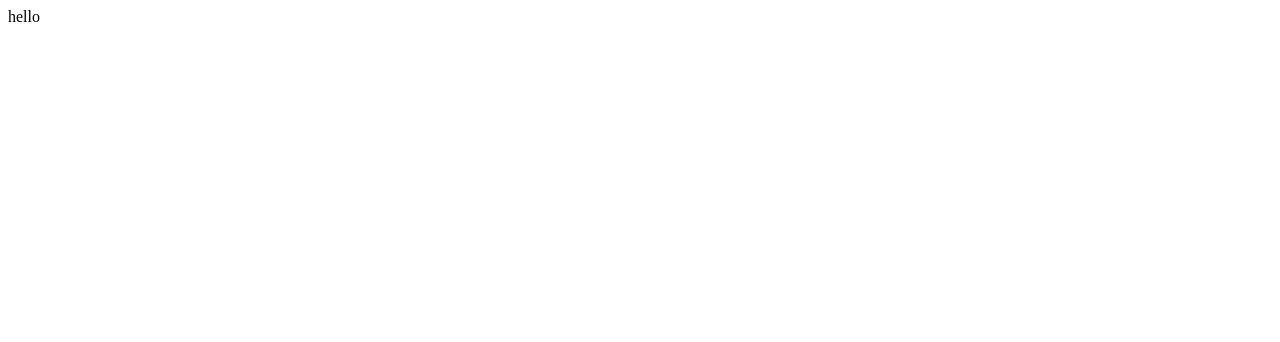
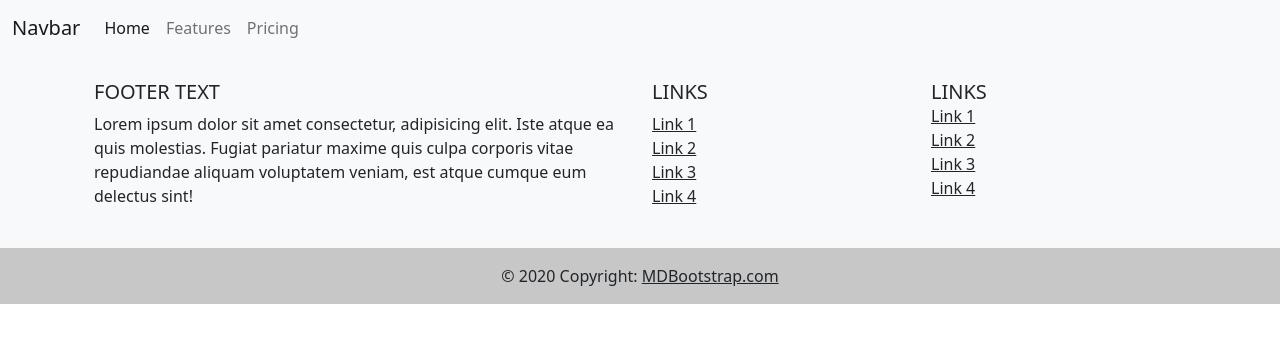
Before and after one commit to pdychinco/Hack-the-Break-2022-ByteBreak, a plain HTML site: page index.html in a window 1280 px wide. Drawn offline with nearby package versions, Linux system fonts and the light colour scheme.

Commit message:
added template for nav and footer

```diff
--- a/index.html
+++ b/index.html
@@ -1 +1,61 @@
-hello
+<!DOCTYPE html>
+<html lang="en">
+
+<head>
+  <title>Hack The Break 2022</title>
+  <meta name="Template" content="Item Recall Project">
+
+  <!------------------------>
+  <!-- Required meta tags -->
+  <!------------------------>
+  <meta charset="utf-8">
+  <meta name="viewport" content="width=device-width, initial-scale=1">
+
+  <!------------------------------------------>
+  <!-- Bootstrap Library CSS JS CDN go here -->
+  <!------------------------------------------>
+  <link href="https://cdn.jsdelivr.net/npm/bootstrap@5.0.2/dist/css/bootstrap.min.css" rel="stylesheet"
+    integrity="sha384-EVSTQN3/azprG1Anm3QDgpJLIm9Nao0Yz1ztcQTwFspd3yD65VohhpuuCOmLASjC" crossorigin="anonymous">
+  <script src="https://cdn.jsdelivr.net/npm/bootstrap@5.0.2/dist/js/bootstrap.bundle.min.js"
+    integrity="sha384-MrcW6ZMFYlzcLA8Nl+NtUVF0sA7MsXsP1UyJoMp4YLEuNSfAP+JcXn/tWtIaxVXM" crossorigin="anonymous">
+  </script>
+
+  <!-------------------------------------------------------->
+  <!-- Firebase 8 Library related CSS, JS, JQuery go here -->
+  <!-------------------------------------------------------->
+  <script src="https://ajax.googleapis.com/ajax/libs/jquery/3.5.1/jquery.min.js"></script>
+  <script src="https://www.gstatic.com/firebasejs/8.10.0/firebase-app.js"></script>
+  <script src="https://www.gstatic.com/firebasejs/8.10.0/firebase-firestore.js"></script>
+  <script src="https://www.gstatic.com/firebasejs/8.10.0/firebase-auth.js"></script>
+  <script src="https://www.gstatic.com/firebasejs/ui/4.8.1/firebase-ui-auth.js"></script>
+  <link type="text/css" rel="stylesheet" href="https://www.gstatic.com/firebasejs/ui/4.8.1/firebase-ui-auth.css" />
+
+  <!-------------------------------------------->
+  <!-- Other libraries and styles of your own -->
+  <!-------------------------------------------->
+  <link type="text/css" href="./styles/style.css">
+</head>
+
+<body>
+  <!---------------------------------------------->
+  <!---------- Navigation Bar goes here ---------->
+  <!---------------------------------------------->
+  <nav id="navbarPlaceholder"></nav>
+
+  <!---------------------------------------------->
+  <!-------- Welcome Jumbotron goes here --------->
+  <!---------------------------------------------->
+
+
+  <!---------------------------------------------->
+  <!-------------- Footer goes here -------------->
+  <!---------------------------------------------->
+  <nav id="footerPlaceholder"></nav>
+
+  <!---------------------------------------------->
+  <!--- Your own JavaScript functions go here ---->
+  <!---------------------------------------------->
+  <script src="./scripts/skeleton.js"></script>
+</body>
+
+</html>
--- /dev/null
+++ b/scripts/skeleton.js
@@ -0,0 +1,9 @@
+//---------------------------------------------------
+// This function loads the parts of your skeleton
+// (navbar, footer, and other things) into html doc.
+//---------------------------------------------------
+function loadSkeleton(){
+  console.log($('#navbarPlaceholder').load('./text/navbar.html'));
+  console.log($('#footerPlaceholder').load('./text/footer.html'));
+}
+loadSkeleton();  //invoke the function
--- /dev/null
+++ b/text/footer.html
@@ -0,0 +1,71 @@
+<footer class="bg-light text-center text-lg-start">
+  <!-- Grid container -->
+  <div class="container p-4">
+    <!--Grid row-->
+    <div class="row">
+
+ <!--Grid column-->
+ <div class="col-lg-6 col-md-12 mb-4 mb-md-0">
+  <h5 class="text-uppercase">Footer text</h5>
+
+  <p>
+    Lorem ipsum dolor sit amet consectetur, adipisicing elit. Iste atque ea quis
+    molestias. Fugiat pariatur maxime quis culpa corporis vitae repudiandae
+    aliquam voluptatem veniam, est atque cumque eum delectus sint!
+  </p>
+</div>
+<!--Grid column-->
+
+      <!--Grid column-->
+      <div class="col-lg-3 col-md-6 mb-4 mb-md-0">
+        <h5 class="text-uppercase">Links</h5>
+
+        <ul class="list-unstyled mb-0">
+          <li>
+            <a href="#!" class="text-dark">Link 1</a>
+          </li>
+          <li>
+            <a href="#!" class="text-dark">Link 2</a>
+          </li>
+          <li>
+            <a href="#!" class="text-dark">Link 3</a>
+          </li>
+          <li>
+            <a href="#!" class="text-dark">Link 4</a>
+          </li>
+        </ul>
+      </div>
+      <!--Grid column-->
+
+      <!--Grid column-->
+      <div class="col-lg-3 col-md-6 mb-4 mb-md-0">
+        <h5 class="text-uppercase mb-0">Links</h5>
+
+        <ul class="list-unstyled">
+          <li>
+            <a href="#!" class="text-dark">Link 1</a>
+          </li>
+          <li>
+            <a href="#!" class="text-dark">Link 2</a>
+          </li>
+          <li>
+            <a href="#!" class="text-dark">Link 3</a>
+          </li>
+          <li>
+            <a href="#!" class="text-dark">Link 4</a>
+          </li>
+        </ul>
+      </div>
+      <!--Grid column-->
+    </div>
+    <!--Grid row-->
+  </div>
+  <!-- Grid container -->
+
+  <!-- Copyright -->
+  <div class="text-center p-3" style="background-color: rgba(0, 0, 0, 0.2);">
+    © 2020 Copyright:
+    <a class="text-dark" href="https://mdbootstrap.com/">MDBootstrap.com</a>
+  </div>
+  <!-- Copyright -->
+</footer>
--- /dev/null
+++ b/text/navbar.html
@@ -0,0 +1,15 @@
+<nav class="navbar navbar-expand-lg navbar-light bg-light">
+  <div class="container-fluid">
+    <a class="navbar-brand" href="#">Navbar</a>
+    <button class="navbar-toggler" type="button" data-bs-toggle="collapse" data-bs-target="#navbarNavAltMarkup" aria-controls="navbarNavAltMarkup" aria-expanded="false" aria-label="Toggle navigation">
+      <span class="navbar-toggler-icon"></span>
+    </button>
+    <div class="collapse navbar-collapse" id="navbarNavAltMarkup">
+      <div class="navbar-nav">
+        <a class="nav-link active" aria-current="page" href="#">Home</a>
+        <a class="nav-link" href="#">Features</a>
+        <a class="nav-link" href="#">Pricing</a>
+      </div>
+    </div>
+  </div>
+</nav>
```
Also changed, not shown: styles/style.css (added).
